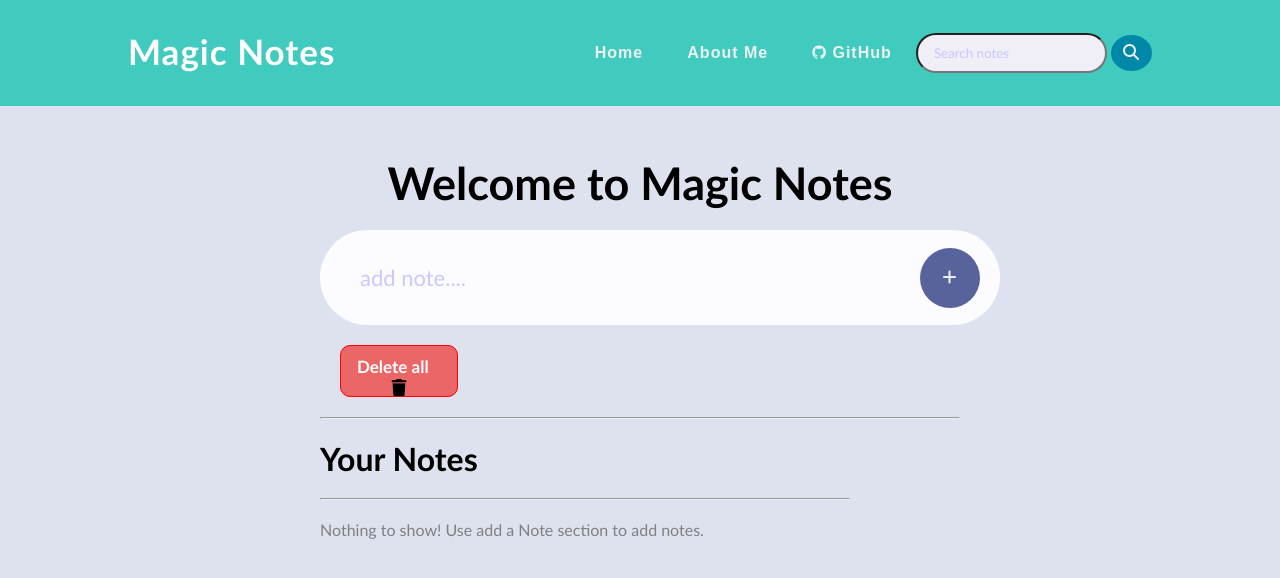
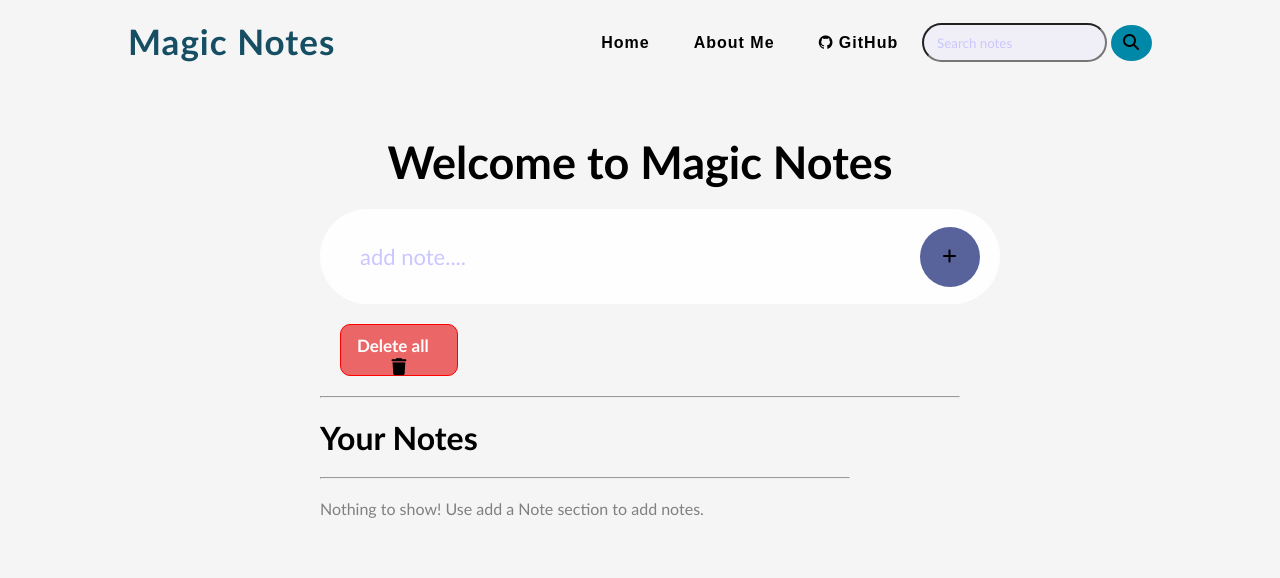
Before and after one commit to srbmaury/notes, a plain HTML site: page index.html in a window 1280 px wide. Drawn offline with Linux system fonts and the light colour scheme.

Commit message:
UI changes

```diff
--- a/css/style.css
+++ b/css/style.css
@@ -7,7 +7,7 @@ li, a ,button{
     font-family: sans-serif;
     font-weight: 800;
     font-size: 16px;
-    color:#edf0f1;
+    color:black;
     text-decoration: none;
     letter-spacing: 1px;
 }
@@ -15,10 +15,11 @@ header{
     display: flex;
     justify-content: space-between;
     align-items: center;
-    padding: 30px 10%;
-    background-color:#41CBBF;
+    padding: 20px 10%;
+    /* background-color:#4F8FC0; */
 
 }
+
 #nav-list{
     list-style: none;
 }
@@ -37,7 +38,7 @@ header{
 #text{
     background-color: hsl(252,30%,95%);
     border-radius: 2rem;
-    padding:0.6rem 1rem;
+    padding:0.6rem 0.8rem;
 }
 #text input[type="text"]{
     background: transparent;
@@ -59,7 +60,7 @@ header{
     background-color: rgba(0,136,169,0.8);
 }
 body{
-    background-color: #DDE2EE;
+    background-color: whitesmoke;
 }
 #hamburger, #hamburger2{
     margin-top: 5.5px;
--- a/index.html
+++ b/index.html
@@ -15,7 +15,7 @@
 <body>
     <header>
 
-        <a href="/index.html"> <div class="list-item appName" style="margin-bottom:4px;color:white;font-size:35px;">Magic Notes</div></a>
+        <a href="/index.html"> <div class="list-item appName" style="margin-bottom:3px;color: #164E63;font-size:35px;">Magic Notes</div></a>
     <nav>
         <ul id="nav-list">
 
```
